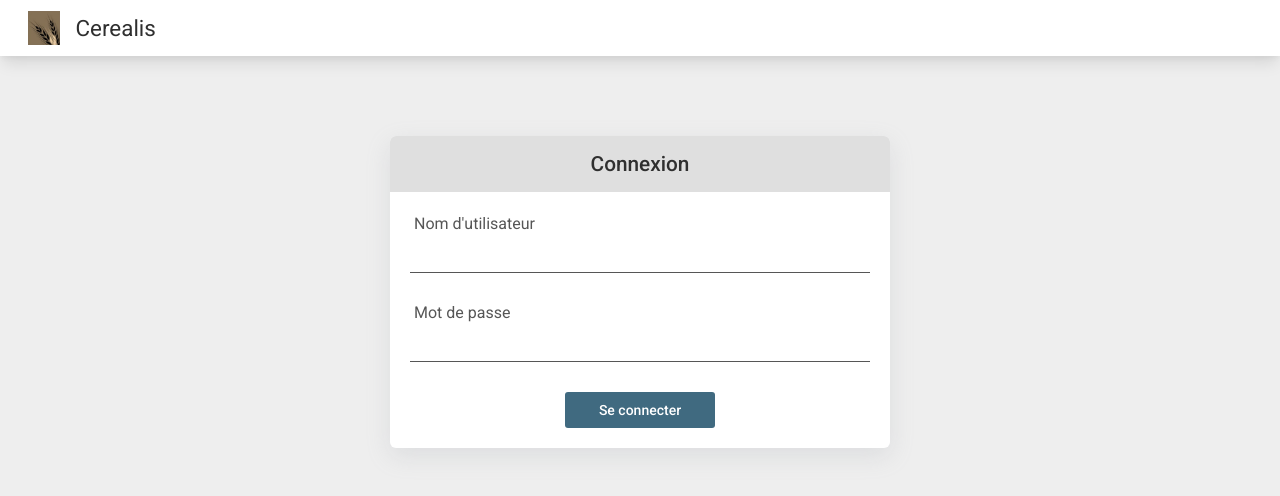
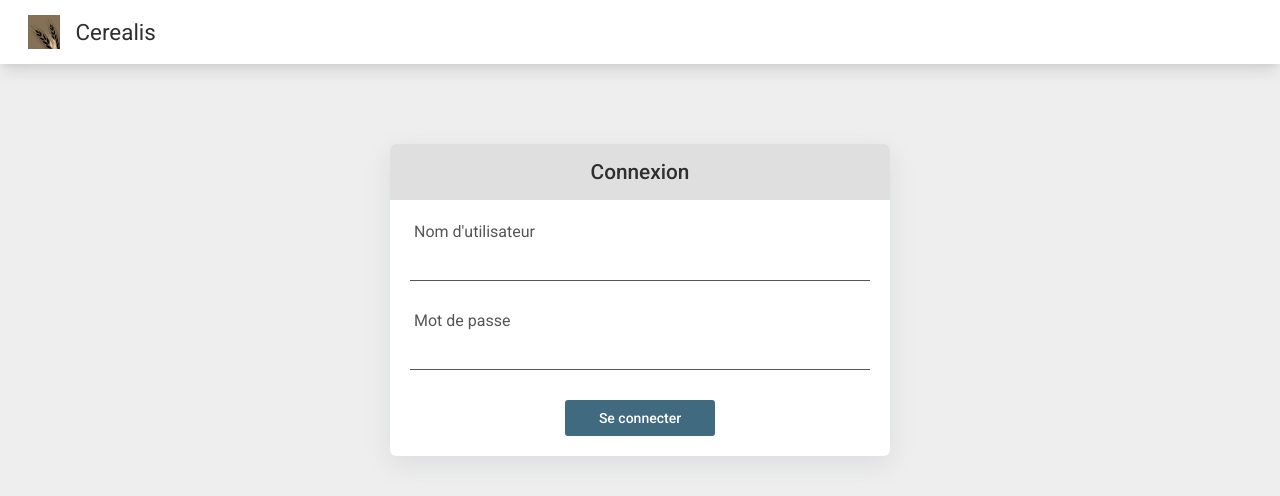
Before and after one commit to Minarox/Master-Info, a Vue app: page /login in a window 1280 px wide. Shown: the top 496 px of the page. Built offline with nearby package versions, Linux system fonts and the light colour scheme.

Commit message:
Increase header size

```diff
--- a/src/App.vue
+++ b/src/App.vue
@@ -64,7 +64,7 @@ body {
 }
 
 main {
-  height: calc(100vh - 56px);
+  height: calc(100vh - 64px);
   overflow: auto;
 }
 
--- a/src/components/global/Header.vue
+++ b/src/components/global/Header.vue
@@ -79,7 +79,7 @@ export default {
   z-index: 100;
   position: sticky;
   top: 0;
-  height: 56px;
+  height: 64px;
   padding: 0 20px;
   display: flex;
   align-items: center;
```
